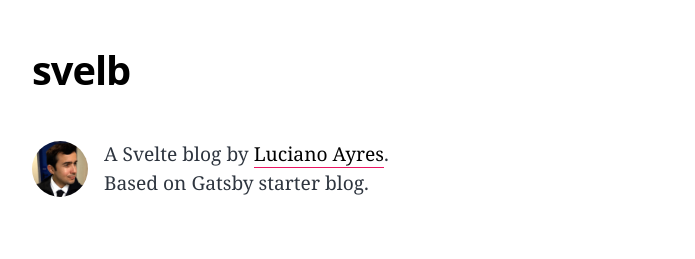
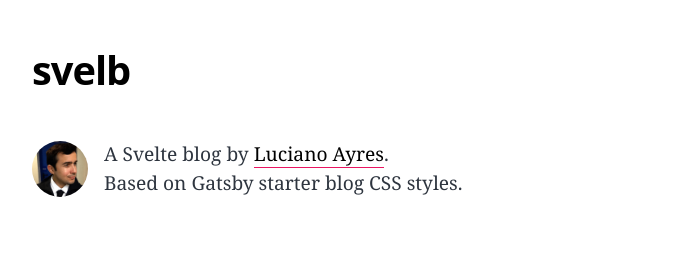
Before and after one commit to lucianoayres/svelb, a Svelte app: page /#/page/1 in a window 1280 px wide. Shown: the top 259 px of the page, without its empty margins (292-987 px from the left). Built offline with nearby package versions, Linux system fonts and the light colour scheme.

Commit message:
chore: update tagline

```diff
--- a/src/constants/index.js
+++ b/src/constants/index.js
@@ -1,5 +1,5 @@
 export const AUTHOR_NAME = 'Luciano Ayres'
-export const AUTHOR_BIO_DESCRIPTION = 'Based on Gatsby starter blog.'
+export const AUTHOR_BIO_DESCRIPTION = 'Based on Gatsby starter blog CSS styles.'
 export const AUTHOR_PROFILE_IMAGE_URL = './images/profile/profile-pic.png'
 
 export const BLOG_NAME = 'svelb'
```
